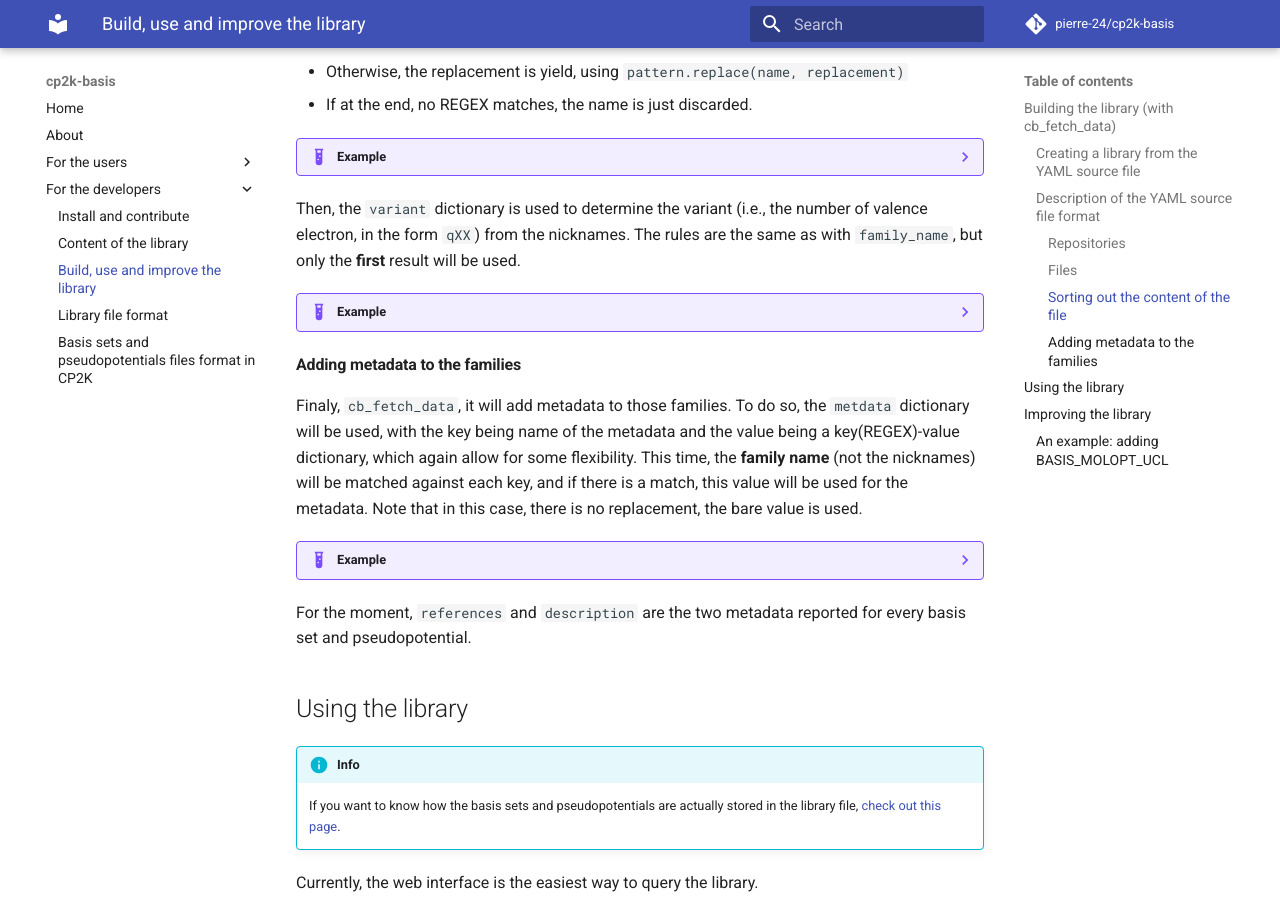
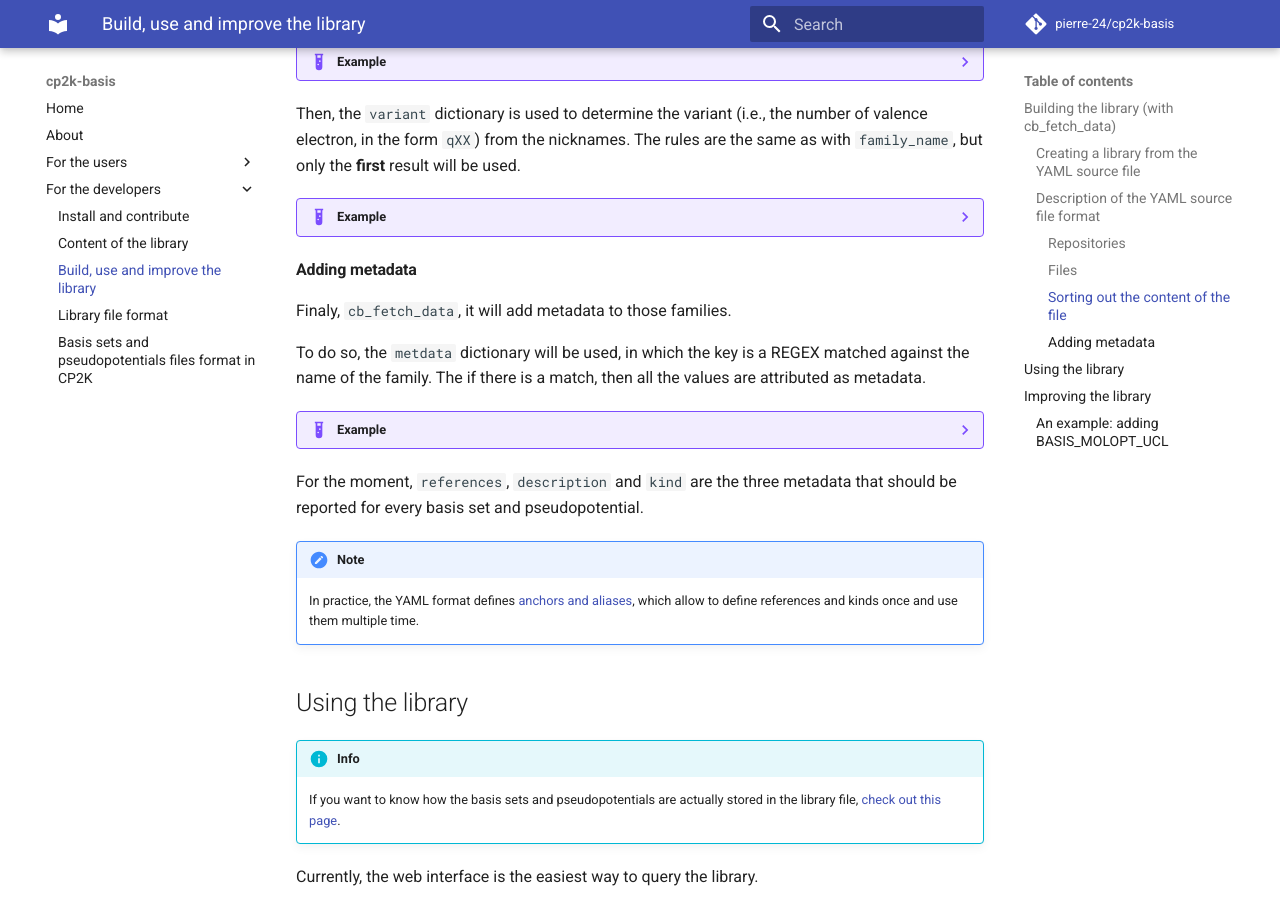
Before and after one commit to pierre-24/cp2k-basis, an MkDocs documentation site: the page built from docs/developers/library_build.md, in a window 1280 px wide and 900 px high, scrolled down 2230 px. Built offline with MkDocs 1.6.1 and Material for MkDocs 9.7.7, drawn with Linux system fonts in a browser that asks for light colours; comment, search, counter and statistics services are not loaded; some of the changed text lies outside the part shown.

Commit message:
library build

````diff
--- a/docs/developers/library_build.md
+++ b/docs/developers/library_build.md
@@ -31,25 +31,22 @@
 #### Repositories
 
 Building the library requires a YAML file which describe all the sources for the basis sets and pseudopotentials .
-It is composed of a list of repositories, for which the general structure is:
+It is composed of:
 
 ```yaml
---- List of repositories
-- base: <URL1>
-  data:  # dictionary of keywords (optional)
-  files: # list of files (mandatory)
-- base: <URL2>
-# (...)
+repositories: # list of repositories
+metadata: # metadata for each basis set and pseud
 ```
 
-Each of the item of the list describe a repository.
-A repository is thus defined by a base url (`base`), which is a template.
+The first item is a list of repositories.
+A repository is defined by a base url (`base`), which is a template.
 Keyword inside curly braces will be replaced by their value given in the `keyword` dictionary (following the [Python `format()` syntax](https://docs.python.org/3/library/string.html#format-string-syntax)).
 
 ??? example
     With:
 
     ```yaml
+    repositories:
     - base: https://github.com/cp2k/cp2k/raw/{commit}/data/
       data:
         commit: '786bc82ff9ded3e1f761cba6d8e25c3c9fe19bb1'
@@ -57,7 +54,7 @@
 
     the base URL will be `https://github.com/cp2k/cp2k/raw/786bc82ff9ded3e1f761cba6d8e25c3c9fe19bb1/data/`.
 
-Finally, each repository has different files (listed `files`).
+Then, ach repository has different files (listed `files`).
 
 #### Files
 
@@ -68,7 +65,6 @@
 type: BASIS_SETS
 family_name:  # dictionary (mandatory)
 variant:  # dictionary (mandatory)
-metadata: # dictionary (optional)
 ```
 
 Each file has a `name` and a type linked to its content, which is either `BASIS_SETS` or `POTENTIALS`.
@@ -78,6 +74,7 @@
     From the following structure:
 
     ```yaml
+    repositories:
     - base: https://github.com/cp2k/cp2k/raw/{commit}/data/
       data:
         commit: '786bc82ff9ded3e1f761cba6d8e25c3c9fe19bb1'
@@ -127,6 +124,7 @@
     With:
 
     ```yaml
+    repositories:
     - base: https://github.com/cp2k/cp2k/raw/{commit}/data/
       data:
         commit: '786bc82ff9ded3e1f761cba6d8e25c3c9fe19bb1'
@@ -160,35 +161,44 @@
     `cb_fetch_data` will apply the REGEX to every nickname, and will take **the first** result.
     With `SZV-MOLOPT-GTH SZV-MOLOPT-GTH-q1`, the first nickname yield no result, while the second yield `q1`, which will be used.
 
-#### Adding metadata to the families
+#### Adding metadata
 
 Finaly, `cb_fetch_data`, it will add metadata to those families.
-To do so, the `metdata` dictionary will be used, with the key being name of the metadata and the value being a key(REGEX)-value dictionary, which again allow for some flexibility.
-This time, the **family name** (not the nicknames) will be matched against each key, and if there is a match, this value will be used for the metadata.
-Note that in this case, there is no replacement, the bare value is used.
+
+To do so, the `metdata` dictionary will be used, in which the key is a REGEX matched against the name of the family.
+The if there is a match, then all the values are attributed as metadata.
 
 ??? example
     With:
 
     ```yaml
+    repositories:
     - base: https://github.com/cp2k/cp2k/raw/{commit}/data/
       data:
         commit: '786bc82ff9ded3e1f761cba6d8e25c3c9fe19bb1'
       files:
         - name: BASIS_MOLOPT
           type: BASIS_SETS
-          metadata:
-            references:
-              '.*': [https://github.com/cp2k/cp2k-data]
-            description:
-              '^SZV-MOLOPT-GTH$': A double zeta basis set
-              '.*': MOLOPT basis set.
+          family_name:
+            '^(.*)(-q\d{1,2})$': '\1'
+          variant:
+            '^.*-(q\d{1,2})$': '\1'
+    metadata:
+      '^SZV-MOLOPT-GTH$':
+        references: [https://github.com/cp2k/cp2k-data]
+        description: A double zeta basis set
+      '.*':
+        references: [https://github.com/cp2k/cp2k-data]
+        description: MOLOPT basis set.
     ```
 
     For the basis set `SZV-MOLOPT-GTH`, the metadata will contain two fields: `references` and `description` (which will contain "A double zeta basis set")
     For the basis set `DZVP-MOLOPT-GTH` (or any other basis, thanks to the use of `.*`), the fields in the metadata will be the same, but the value of `description` is different ("MOLOPT basis set.").
 
-For the moment, `references` and `description` are the two metadata reported for every basis set and pseudopotential.
+For the moment, `references`, `description` and `kind` are the three metadata that should be reported for every basis set and pseudopotential.
+
+!!! note
+    In practice, the YAML format defines [anchors and aliases](https://yaml.org/spec/1.2.2/#3222-anchors-and-aliases), which allow to define references and kinds once and use them multiple time.
 
 ## Using the library
 
@@ -234,11 +244,12 @@
 This file will follow the same syntax as the one described above [for files](#files), so the following skeleton can be used
 
 ```yaml
+files:
 - name: BASIS_MOLOPT_UCL
   type: BASIS_SETS
   family_name:
   variant:
-  metadata:
+metadata:
 ```
 
 You can now run `cb_explore_file` ... But nothing much happens:
@@ -263,13 +274,14 @@
 ??? example
     With the following `source.yml`,
     ```yaml
+    files:
     - name: BASIS_MOLOPT_UCL
       type: BASIS_SETS
       family_name:
         '^(.*)(-q\d{1,2})$': '\1'
       variant:
         '^.*-(q\d{1,2})$': '\1'
-      metadata:
+    metadata:
     ```
 
     The result is better:
@@ -335,15 +347,11 @@
     +- basis_sets
        |
        +- TZVP-MOLOPT-SR-GTH
-       |  metadata={'references': ['https://github.com/cp2k/cp2k-data'], 'description': 'Short-range triple zeta (+ polarization) basis set.', 'source': 'BASIS_MOLOPT_UCL'}
+       |  metadata={'references': ['https://github.com/cp2k/cp2k-data'], 'description': 'Short-range triple zeta (+ polarization) basis set.', 'kind': ['MOLOPT', 'SR', 'GTH']}
        |  |
        |  +- Li: q3
        |  +- Be: q4
        (...)
-       +- TZV2P-MOLOPT-SR-GTH
-       |  metadata={'references': ['https://github.com/cp2k/cp2k-data'], 'description': 'MOLOPT basis set', 'source': 'BASIS_MOLOPT_UCL'}
-       |  +- Li: q3
-       (...)
     ```
 
-When you are happy with the result (one can do better than that!), you can add it to the main [`DATA_SOURCES.yml`](https://github.com/pierre-24/cp2k-basis/blob/dev/library/DATA_SOURCES.yml) and do a pull request (see, e.g., [there](https://github.com/pierre-24/cp2k-basis/pull/11/files#diff-452895da662eb75440387745216fc5dd841478e06b9474d80b45d91bf714cdf0R202))!
+    When you are happy with the result (metadata should be defined for all basis sets!), you can add it to the main [`DATA_SOURCES.yml`](https://github.com/pierre-24/cp2k-basis/blob/dev/library/DATA_SOURCES.yml) and do a pull request.
````
Also changed, not shown: other parts of docs/developers/library_build.md (+9 -6 lines).
